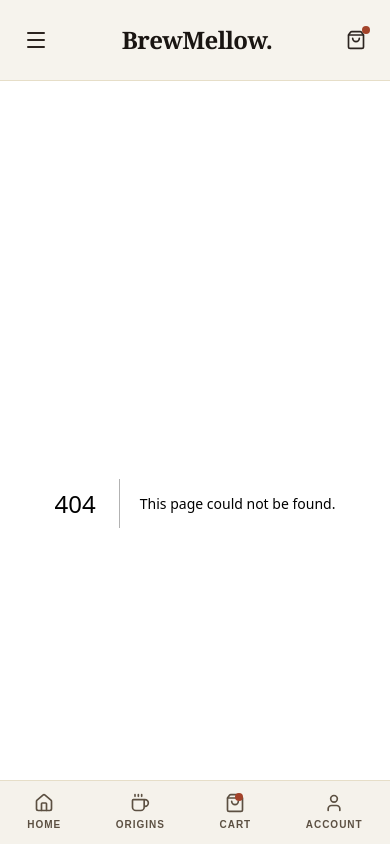
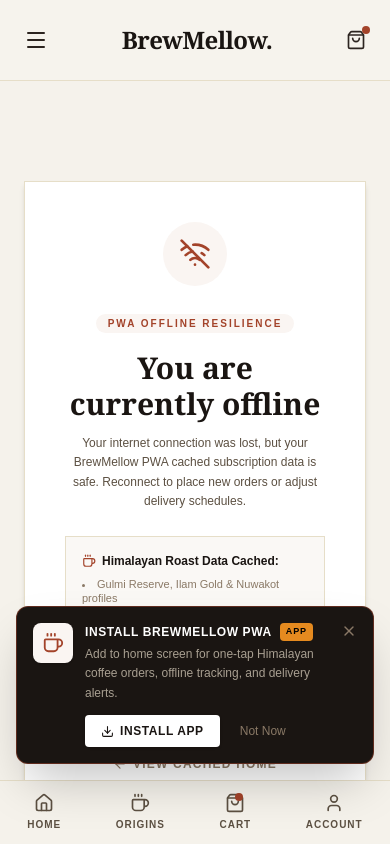
Before and after one commit to CapstoneDesign-Fall2026-UlsanCollege/team_2_capstone_design, a Next.js app in the folder frontend/: page /offline in a window 390 px wide. Before the commit this address had no page. Shown: the top 844 px of the page. Built offline with nearby package versions, Linux system fonts and the light colour scheme.

Commit message:
feat(pwa): add live admin order fulfillment status mutation, mobile PWA one-click install banner, and offline mode fallback screen

```diff
--- a/frontend/src/app/admin/page.tsx
+++ b/frontend/src/app/admin/page.tsx
@@ -2,13 +2,20 @@
 
 import { useState, useEffect } from "react";
 import Link from "next/link";
-import { ArrowLeft, Users, CreditCard, Package, TrendingUp, Loader2, MapPin, Phone, Mail } from "lucide-react";
+import { ArrowLeft, Users, CreditCard, Package, TrendingUp, Loader2, CheckCircle2, Sparkles, X } from "lucide-react";
 
 export default function AdminPage() {
   const [orders, setOrders] = useState<any[]>([]);
   const [loading, setLoading] = useState(true);
+  const [toastMessage, setToastMessage] = useState<string | null>(null);
 
-  useEffect(() => {
+  const showToast = (msg: string) => {
+    setToastMessage(msg);
+    setTimeout(() => {
+      setToastMessage(null);
+    }, 4000);
+  };
+
   const fetchOrders = async () => {
     try {
       const res = await fetch("http://localhost:8000/api/orders/");
@@ -22,8 +29,30 @@
       setLoading(false);
     }
   };
+
+  useEffect(() => {
     fetchOrders();
   }, []);
+
+  const handleStatusChange = async (orderId: number, newStatus: string) => {
+    // 1. Optimistic UI update
+    setOrders((prev) =>
+      prev.map((o) => (o.id === orderId ? { ...o, status: newStatus } : o))
+    );
+
+    showToast(`Order #${orderId} status updated to: ${newStatus}`);
+
+    // 2. Persist to Django backend via PATCH
+    try {
+      await fetch(`http://localhost:8000/api/orders/${orderId}/`, {
+        method: "PATCH",
+        headers: { "Content-Type": "application/json" },
+        body: JSON.stringify({ status: newStatus }),
+      });
+    } catch (err) {
+      console.error("Failed to update status on server:", err);
+    }
+  };
 
   if (loading) {
     return (
@@ -34,10 +63,22 @@
   }
 
   const totalRevenue = orders.reduce((sum, order) => sum + parseFloat(order.total_price_npr || 0), 0);
-  const activeSubs = orders.filter(o => o.status === "CONFIRMED" || o.status === "ACTIVE" || o.status === "PAID_TEST").length;
+  const activeSubs = orders.filter(o => o.status !== "CANCELLED").length;
 
   return (
-    <div className="min-h-screen bg-[#F9F8F6] font-sans pb-32">
+    <div className="min-h-screen bg-[#F9F8F6] font-sans pb-32 relative">
+
+      {/* Toast Alert */}
+      {toastMessage && (
+        <div className="fixed top-24 right-6 z-50 bg-[#1A1512] text-[#F5F2EB] px-6 py-4 rounded shadow-2xl border border-[#A3432A] flex items-center gap-3 animate-in slide-in-from-top-4 duration-200">
+          <Sparkles size={18} className="text-[#E58A1F] flex-shrink-0" />
+          <p className="text-xs uppercase tracking-widest font-bold">{toastMessage}</p>
+          <button onClick={() => setToastMessage(null)} className="ml-3 text-[#A89F91] hover:text-white">
+            <X size={16} />
+          </button>
+        </div>
+      )}
+
       {/* Header */}
       <div className="bg-[#1A1512] text-[#F5F2EB] pt-16 pb-12 px-6">
         <div className="max-w-7xl mx-auto">
@@ -47,7 +88,7 @@
           <div className="flex flex-col md:flex-row md:items-end justify-between gap-4">
             <div>
               <h1 className="text-3xl font-serif font-bold mb-1">Business Management Portal</h1>
-              <p className="text-[#A89F91] text-xs uppercase tracking-widest">Master overview of customer orders, logistics & revenue.</p>
+              <p className="text-[#A89F91] text-xs uppercase tracking-widest">Master live overview of customer orders, logistics & revenue.</p>
             </div>
             <div className="bg-[#A3432A] px-4 py-2 text-xs uppercase tracking-widest font-bold rounded-sm">
               Staff Access Only
@@ -95,8 +136,8 @@
         <div className="bg-white border border-[#E6DEC8] overflow-hidden shadow-sm">
           <div className="p-6 border-b border-[#E6DEC8] flex justify-between items-center">
             <div>
-              <h2 className="text-lg font-serif font-bold text-[#1A1512]">Customer Orders & Fulfillment Schedule</h2>
-              <p className="text-xs text-[#8A7966]">Live dispatch queue synced from checkout</p>
+              <h2 className="text-lg font-serif font-bold text-[#1A1512]">Customer Orders & Live Fulfillment Queue</h2>
+              <p className="text-xs text-[#8A7966]">Change status below to update customer's live tracking timeline</p>
             </div>
             <span className="text-xs uppercase tracking-widest font-bold text-[#5C5042] bg-[#FAF8F5] px-3 py-1.5 border border-[#E6DEC8]">
               {orders.length} Records
@@ -112,7 +153,7 @@
                   <th className="px-6 py-4">Shipping Destination</th>
                   <th className="px-6 py-4">Selection</th>
                   <th className="px-6 py-4">Total NPR</th>
-                  <th className="px-6 py-4">Fulfillment</th>
+                  <th className="px-6 py-4">Fulfillment Status (Live Control)</th>
                 </tr>
               </thead>
               <tbody className="divide-y divide-[#E6DEC8]">
@@ -121,7 +162,10 @@
                     <td colSpan={6} className="px-6 py-8 text-center text-[#8A7966]">No customer orders placed yet.</td>
                   </tr>
                 ) : (
-                  orders.map((order: any) => (
+                  orders.map((order: any) => {
+                    const currentStatus = order.status || "CONFIRMED";
+
+                    return (
                       <tr key={order.id} className="hover:bg-[#FAF8F5] transition-colors">
                         <td className="px-6 py-4 font-medium text-[#1A1512] whitespace-nowrap">
                           #{order.id.toString().padStart(4, '0')}
@@ -147,12 +191,29 @@
                           Rs. {order.total_price_npr}
                         </td>
                         <td className="px-6 py-4 whitespace-nowrap">
-                        <span className="px-2.5 py-1 bg-[#E7F3E8] text-[#2E6B34] text-[10px] font-bold uppercase tracking-widest rounded">
-                          {order.status || "CONFIRMED"}
-                        </span>
+                          <select
+                            value={currentStatus}
+                            onChange={(e) => handleStatusChange(order.id, e.target.value)}
+                            className={`text-xs font-bold uppercase tracking-wider px-3 py-1.5 rounded border focus:outline-none transition-colors cursor-pointer ${
+                              currentStatus === "CONFIRMED"
+                                ? "bg-[#E7F3E8] text-[#2E6B34] border-[#C3E4C6]"
+                                : currentStatus === "ROASTING"
+                                ? "bg-[#FFF4E5] text-[#B76E00] border-[#FBD9A5]"
+                                : currentStatus === "DISPATCHED"
+                                ? "bg-[#EBF3FB] text-[#1E6091] border-[#BFD9F2]"
+                                : "bg-[#F5F2EB] text-[#5C5042] border-[#E6DEC8]"
+                            }`}
+                          >
+                            <option value="CONFIRMED">Confirmed</option>
+                            <option value="ROASTING">Roasting in Valley</option>
+                            <option value="DISPATCHED">Dispatched (In Transit)</option>
+                            <option value="DELIVERED">Delivered</option>
+                            <option value="CANCELLED">Cancelled</option>
+                          </select>
                         </td>
                       </tr>
-                  ))
+                    );
+                  })
                 )}
               </tbody>
             </table>
--- a/frontend/src/app/layout.tsx
+++ b/frontend/src/app/layout.tsx
@@ -3,6 +3,7 @@
 import "./globals.css";
 import Link from "next/link";
 import { ShoppingBag, User, Menu, Home, Coffee } from "lucide-react";
+import PwaInstallBanner from "@/components/PwaInstallBanner";
 
 export const viewport: Viewport = {
   themeColor: "#1A1512",
@@ -136,6 +137,9 @@
 
         {/* Pad the bottom so the footer isn't hidden behind the sticky nav on mobile */}
         <div className="h-16 md:hidden bg-[#1A1512]"></div>
+
+        {/* PWA One-Click Install Banner */}
+        <PwaInstallBanner />
       </body>
     </html>
   );
--- /dev/null
+++ b/frontend/src/app/offline/page.tsx
@@ -0,0 +1,60 @@
+"use client";
+
+import Link from "next/link";
+import { WifiOff, Coffee, ArrowLeft, RefreshCw } from "lucide-react";
+
+export default function OfflinePage() {
+  const handleReload = () => {
+    window.location.reload();
+  };
+
+  return (
+    <div className="min-h-screen bg-[#F5F2EB] flex flex-col items-center justify-center p-6 font-sans text-center">
+      <div className="w-full max-w-md bg-white border border-[#E6DEC8] p-10 md:p-12 shadow-md">
+
+        <div className="w-16 h-16 bg-[#FAF5F2] rounded-full flex items-center justify-center mx-auto mb-6 text-[#A3432A]">
+          <WifiOff size={32} />
+        </div>
+
+        <span className="text-[10px] font-bold uppercase tracking-[0.2em] text-[#A3432A] bg-[#FAF5F2] px-3 py-1 rounded-full">
+          PWA Offline Resilience
+        </span>
+
+        <h1 className="text-3xl font-serif font-bold text-[#1A1512] mt-4 mb-3">
+          You are currently offline
+        </h1>
+
+        <p className="text-xs text-[#5C5042] leading-relaxed mb-6">
+          Your internet connection was lost, but your BrewMellow PWA cached subscription data is safe. Reconnect to place new orders or adjust delivery schedules.
+        </p>
+
+        <div className="p-4 bg-[#FAF8F5] border border-[#E6DEC8] text-xs text-left mb-8 space-y-2">
+          <p className="font-bold text-[#1A1512] flex items-center gap-1.5">
+            <Coffee size={14} className="text-[#A3432A]" /> Himalayan Roast Data Cached:
+          </p>
+          <ul className="text-[#8A7966] text-[11px] list-disc list-inside space-y-1">
+            <li>Gulmi Reserve, Ilam Gold & Nuwakot profiles</li>
+            <li>Stored delivery address & past invoice receipts</li>
+          </ul>
+        </div>
+
+        <div className="flex flex-col gap-3">
+          <button
+            onClick={handleReload}
+            className="w-full inline-flex items-center justify-center gap-2 bg-[#1A1512] text-white py-3.5 text-xs uppercase tracking-widest font-bold hover:bg-[#2C2420] transition-colors"
+          >
+            <RefreshCw size={14} /> Try Reconnecting
+          </button>
+
+          <Link
+            href="/"
+            className="w-full inline-flex items-center justify-center gap-1.5 py-3 text-xs uppercase tracking-widest font-bold text-[#8A7966] hover:text-[#1A1512] transition-colors"
+          >
+            <ArrowLeft size={14} /> View Cached Home
+          </Link>
+        </div>
+
+      </div>
+    </div>
+  );
+}
--- /dev/null
+++ b/frontend/src/components/PwaInstallBanner.tsx
@@ -0,0 +1,102 @@
+"use client";
+
+import { useState, useEffect } from "react";
+import { Coffee, Download, X, Sparkles } from "lucide-react";
+
+export default function PwaInstallBanner() {
+  const [deferredPrompt, setDeferredPrompt] = useState<any>(null);
+  const [isVisible, setIsVisible] = useState(false);
+  const [isInstalled, setIsInstalled] = useState(false);
+
+  useEffect(() => {
+    // 1. Check if already in standalone mode (PWA installed)
+    if (window.matchMedia("(display-mode: standalone)").matches) {
+      setIsInstalled(true);
+      return;
+    }
+
+    // 2. Listen for the native PWA install prompt
+    const handler = (e: any) => {
+      e.preventDefault();
+      setDeferredPrompt(e);
+      setIsVisible(true);
+    };
+
+    window.addEventListener("beforeinstallprompt", handler);
+
+    // 3. Fallback: Show subtle reminder after 4 seconds if not installed and not dismissed
+    const dismissed = localStorage.getItem("pwa_banner_dismissed");
+    if (!dismissed) {
+      const timer = setTimeout(() => {
+        setIsVisible(true);
+      }, 3500);
+      return () => clearTimeout(timer);
+    }
+
+    return () => window.removeEventListener("beforeinstallprompt", handler);
+  }, []);
+
+  const handleInstallClick = async () => {
+    if (deferredPrompt) {
+      deferredPrompt.prompt();
+      const choice = await deferredPrompt.userChoice;
+      if (choice.outcome === "accepted") {
+        setIsVisible(false);
+        setIsInstalled(true);
+      }
+      setDeferredPrompt(null);
+    } else {
+      // Fallback instruction for desktop/mobile browsers without prompt event
+      alert("To install BrewMellow: Tap the Share / Settings icon in your browser and select 'Add to Home Screen' or click the Install icon in the address bar.");
+      setIsVisible(false);
+    }
+  };
+
+  const handleDismiss = () => {
+    setIsVisible(false);
+    localStorage.setItem("pwa_banner_dismissed", "true");
+  };
+
+  if (!isVisible || isInstalled) return null;
+
+  return (
+    <div className="fixed bottom-20 md:bottom-6 left-4 right-4 md:left-auto md:right-6 md:max-w-md z-50 bg-[#1A1512] text-white p-4 md:p-5 rounded-xl shadow-2xl border border-[#A3432A]/50 animate-in slide-in-from-bottom-5 duration-300">
+      <div className="flex items-start gap-3">
+        <div className="w-10 h-10 rounded-lg bg-[#FAF5F2] text-[#A3432A] flex items-center justify-center flex-shrink-0 shadow-sm">
+          <Coffee size={22} />
+        </div>
+
+        <div className="flex-1 pr-2">
+          <div className="flex items-center gap-2 mb-1">
+            <span className="text-xs uppercase tracking-wider font-bold text-white">Install BrewMellow PWA</span>
+            <span className="bg-[#E58A1F] text-black text-[9px] font-bold uppercase tracking-widest px-1.5 py-0.5 rounded">
+              App
+            </span>
+          </div>
+          <p className="text-xs text-[#A89F91] leading-relaxed mb-3">
+            Add to home screen for one-tap Himalayan coffee orders, offline tracking, and delivery alerts.
+          </p>
+
+          <div className="flex items-center gap-2">
+            <button
+              onClick={handleInstallClick}
+              className="inline-flex items-center gap-1.5 px-4 py-2 bg-white text-[#1A1512] hover:bg-[#EAE4D3] text-xs font-bold uppercase tracking-wider rounded transition-colors shadow-sm"
+            >
+              <Download size={13} /> Install App
+            </button>
+            <button
+              onClick={handleDismiss}
+              className="px-3 py-2 text-xs text-[#8A7966] hover:text-white transition-colors"
+            >
+              Not Now
+            </button>
+          </div>
+        </div>
+
+        <button onClick={handleDismiss} className="text-[#8A7966] hover:text-white">
+          <X size={16} />
+        </button>
+      </div>
+    </div>
+  );
+}
```
Lines whose indentation alone changed are shown as unchanged.
